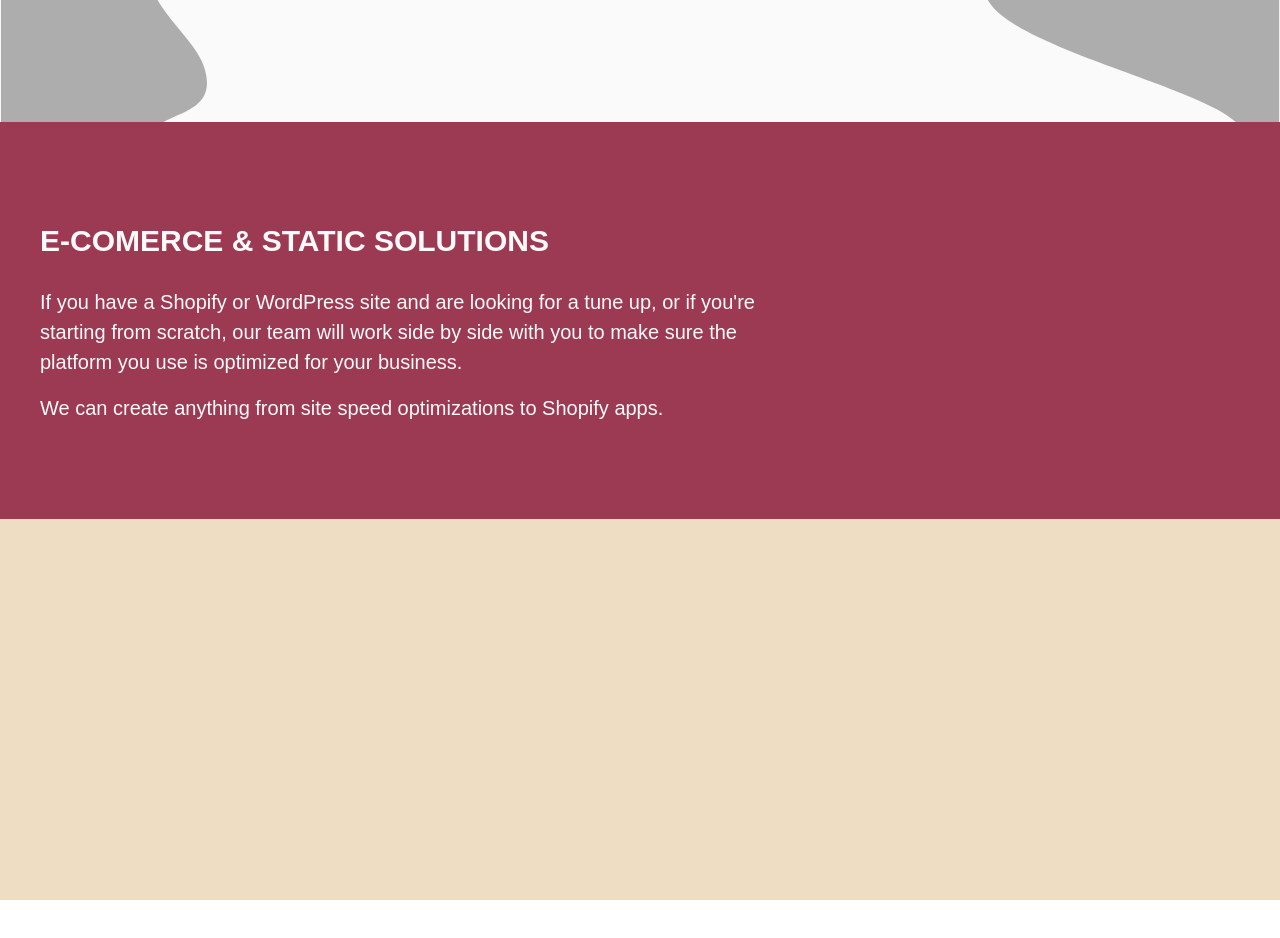
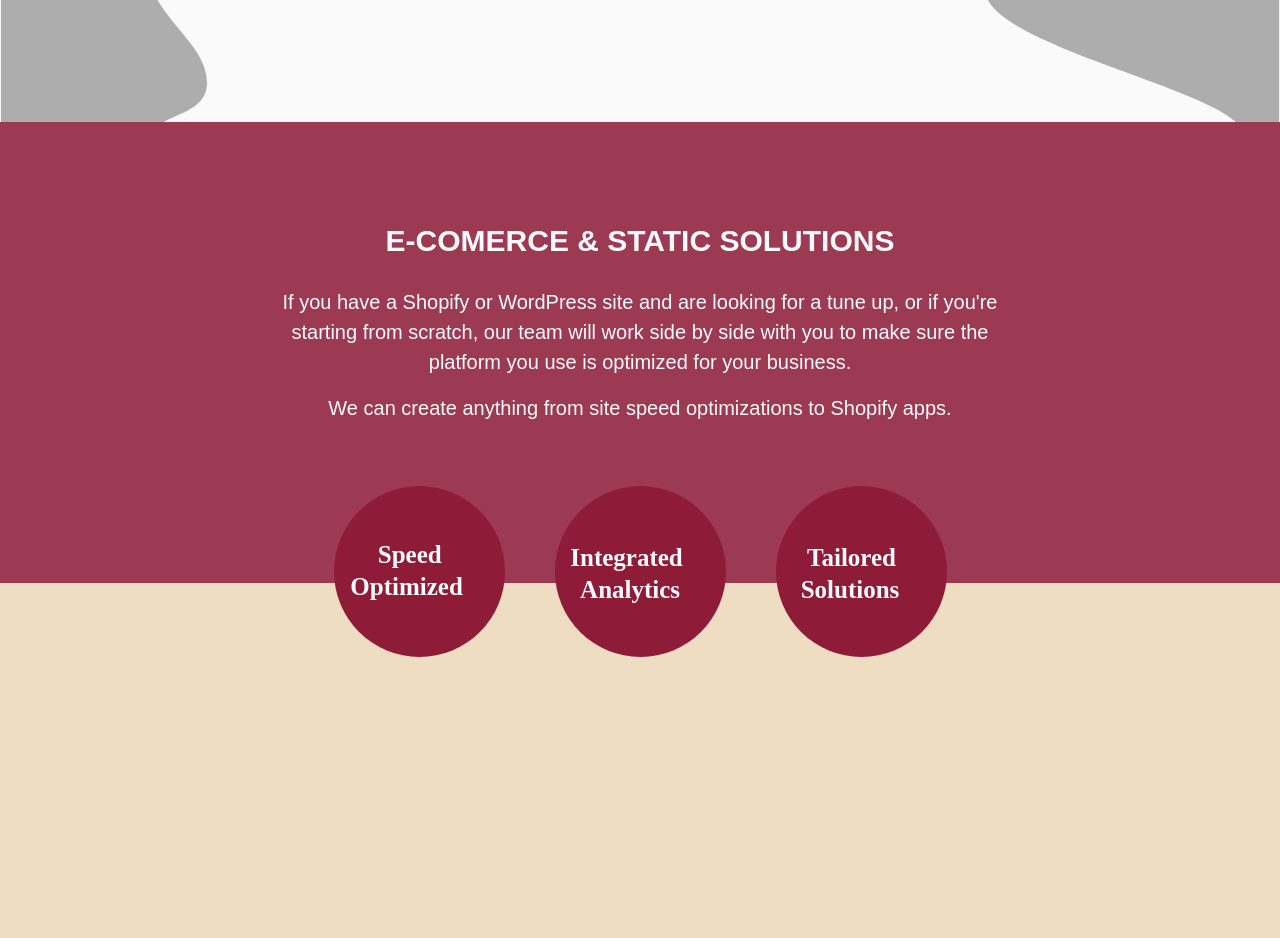
Before and after one commit to Banbanaste/Baker-n-Dozen, a Next.js app: page /web in a window 1280 px wide. Shown: the part 460-1398 px from the top of the page. Before the commit the page ends 1360 px from the top, so only its background shows below. Built offline with nearby package versions, Linux system fonts and the light colour scheme.

Commit message:
web v11.03 | web graphic

```diff
--- a/pages/web.js
+++ b/pages/web.js
@@ -63,20 +63,22 @@ export default function MarketingPage() {
           </div>
         </div>
       </section>
+
+      <div className="relative">
         <section className="text-light bg-light_burg py-24">
           <div
             className="container px-10 mx-auto text-xl phone:text-lg"
             data-aos="fade"
           >
-          <div className="max-w-96 ">
+            <div className="max-w-96 mx-auto text-center mb-16 phone:mb-0">
               <h2 className="text-3xl phone:text:2xl font-bold uppercase mb-6">
                 E-comerce & Static Solutions
               </h2>
               <p className="mb-4">
-              If you have a Shopify or WordPress site and are looking for a tune
-              up, or if you're starting from scratch, our team will work side by
-              side with you to make sure the platform you use is optimized for
-              your business.
+                If you have a Shopify or WordPress site and are looking for a
+                tune up, or if you're starting from scratch, our team will work
+                side by side with you to make sure the platform you use is
+                optimized for your business.
               </p>
               <p>
                 We can create anything from site speed optimizations to Shopify
@@ -85,12 +87,23 @@ export default function MarketingPage() {
             </div>
           </div>
         </section>
+        <div className="absolute flex justify-around h-full w-full items-center bottom-0 lg:justify-center ">
+          <div className="phone:w-72 phone:-mb-20">
+            <Image
+              className=""
+              src="/images/web_graphic.svg"
+              alt="Marketing infographic"
+              height="171"
+              width="613"
+            />
+          </div>
+        </div>
         <section className="bg-tone text-dark py-24">
           <div
             className="container px-10 mx-auto text-xl phone:text-lg"
             data-aos="fade"
           >
-          <div className="max-w-96">
+            <div className="max-w-96 mx-auto text-center mt-16 phone:mt-0">
               <h2 className="text-3xl phone:text:2xl font-bold uppercase mb-6">
                 Custom Solutions
               </h2>
@@ -103,6 +116,7 @@ export default function MarketingPage() {
             </div>
           </div>
         </section>
+      </div>
     </Layout>
   );
 }
```
Also changed, not shown: public/images/web_graphic.svg (added). Lines whose indentation alone changed are shown as unchanged.
